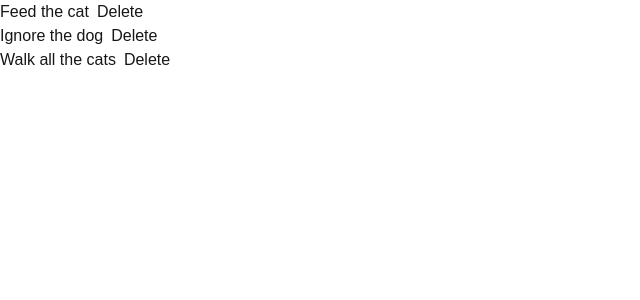
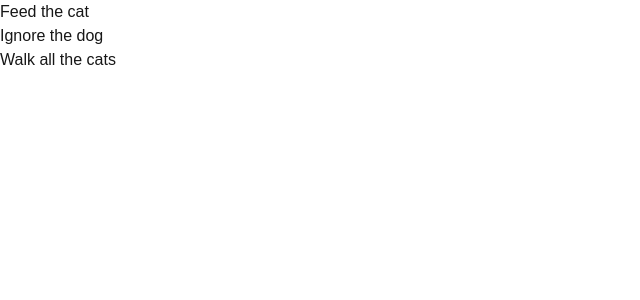
Before and after one commit to Axziomatic/Cypress-intro, a Next.js app: page / in a window 1280 px wide. Shown: the top 300 px of the page, without its empty margins (0-640 px from the left). Built offline with nearby package versions, Linux system fonts and the light colour scheme.

Commit message:
Refactored logic

```diff
--- a/app/page.tsx
+++ b/app/page.tsx
@@ -10,11 +10,11 @@ interface Todo {
 let mockedTodos: Todo[] = [
   { id: "1", text: "Feed the cat" },
   { id: "2", text: "Ignore the dog" },
-  { id: "2", text: "Walk all the cats" },
+  { id: "3", text: "Walk all the cats" },
 ];
 
 export default function Home() {
-  const [todos, setTodos] = useState<Todo[]>([]);
+  const [todos, setTodos] = useState(mockedTodos);
 
   const handleDelete = () => {
     const setTodo = todos.pop();
@@ -23,25 +23,9 @@ export default function Home() {
   return (
     <main>
       <ul>
-        <div className="flex">
-          <li>Feed the cat</li>
-          <button
-            onClick={() => {
-              handleDelete();
-            }}
-            className="mx-2"
-          >
-            Delete
-          </button>
-        </div>
-        <div className="flex">
-          <li>Ignore the dog</li>
-          <button className="mx-2">Delete</button>
-        </div>
-        <div className="flex">
-          <li>Walk all the cats</li>
-          <button className="mx-2">Delete</button>
-        </div>
+        {todos.map((t) => (
+          <li key={t.id}>{t.text}</li>
+        ))}
       </ul>
     </main>
   );
```
Also changed, not shown: 1 other file (tests, documents, lock files or other folders).
